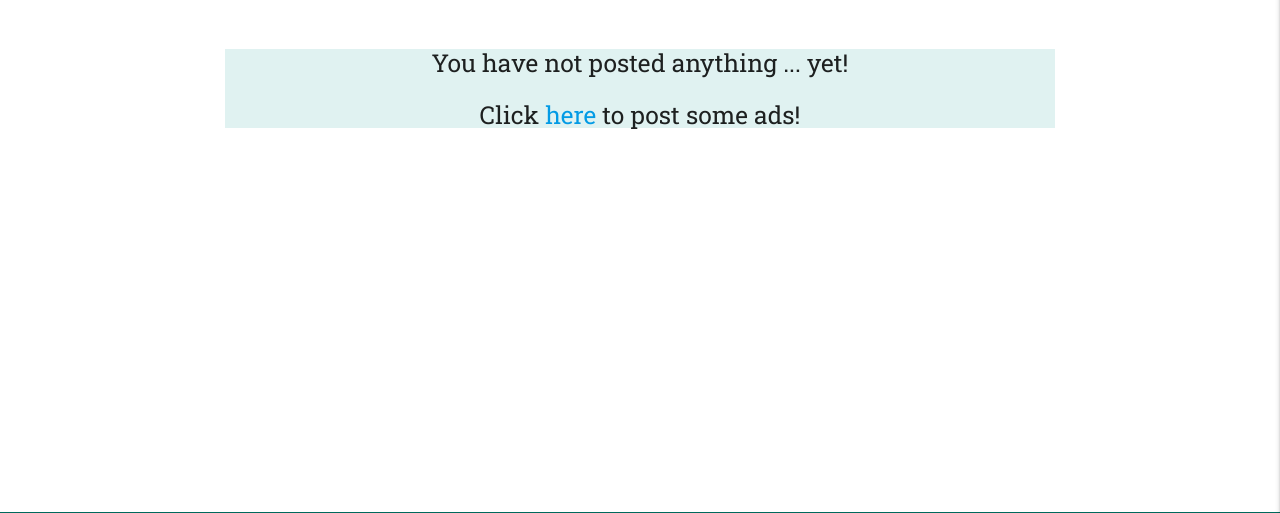
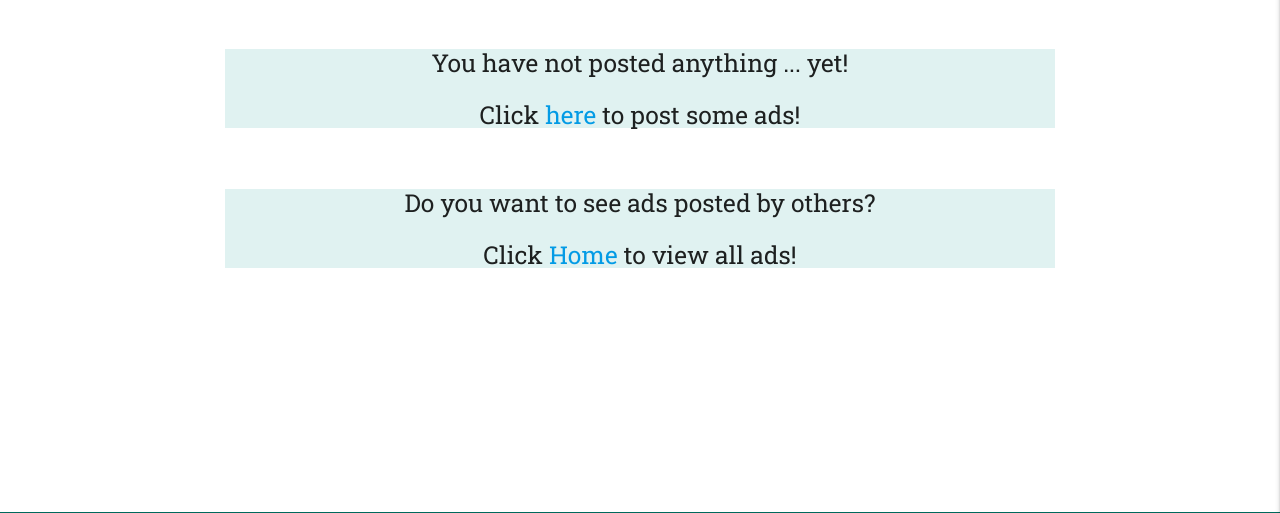
Before and after one commit to Kiran6248/MS3-bazaar, a Flask app: template templates/profile.html in a window 1280 px wide. Shown: the part 146-659 px from the top of the page. Run offline with Flask 2, Linux system fonts and the light colour scheme; the template is opened without the code that fills it, so the values that code supplies are empty; some libraries are stand-ins or nearby versions.

Commit message:
Add link to Home in Profile page

```diff
--- a/templates/profile.html
+++ b/templates/profile.html
@@ -82,6 +82,16 @@
         </div>
     {% endif %}
 
+     <div class="row">
+            <div class="col s12 m8 offset-m2">
+                <div class=" teal lighten-5">
+                    <h5 class="center-align teal-text-text-darken-4">
+                        Do you want to see ads posted by others?
+                        <p>Click <a href="{{ url_for('get_ads') }}">Home</a> to view all ads!</p>
+                    </h5>
+                </div>
+            </div>
+        </div>
 
 
 
```
